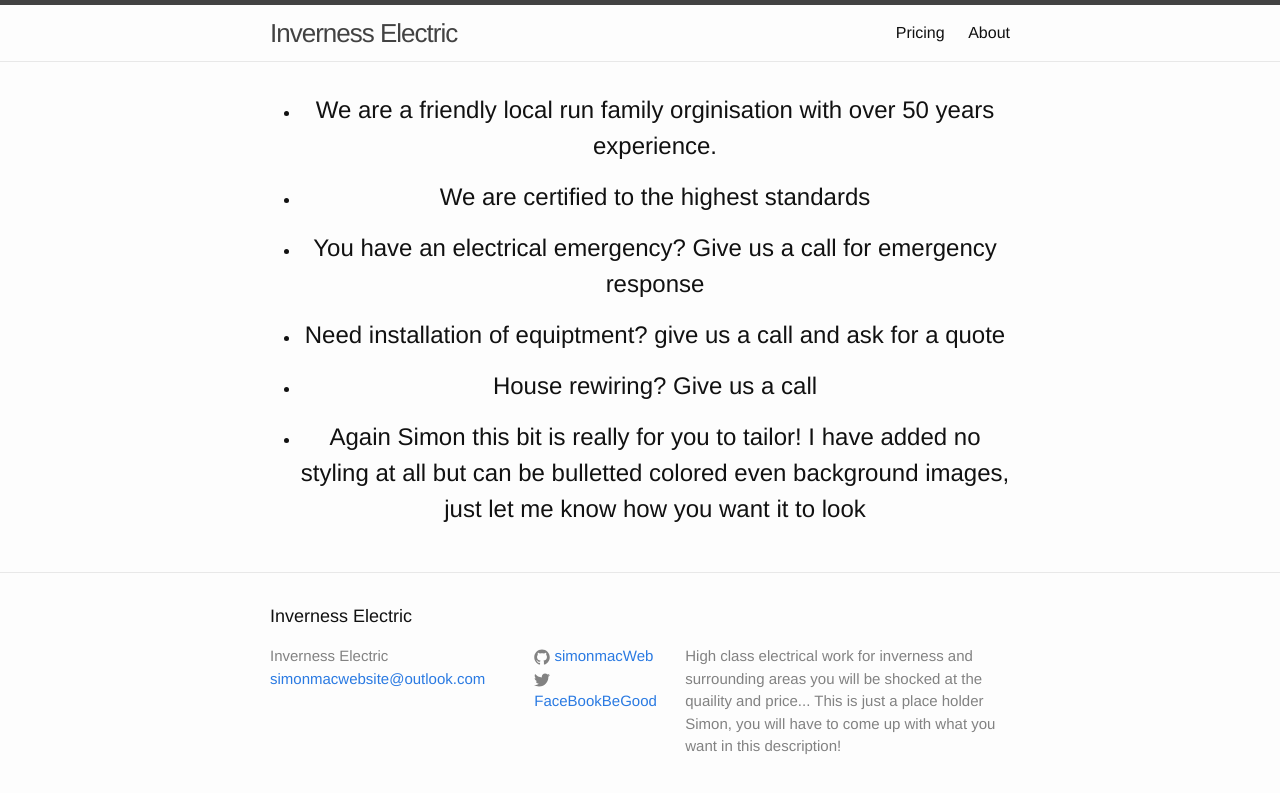
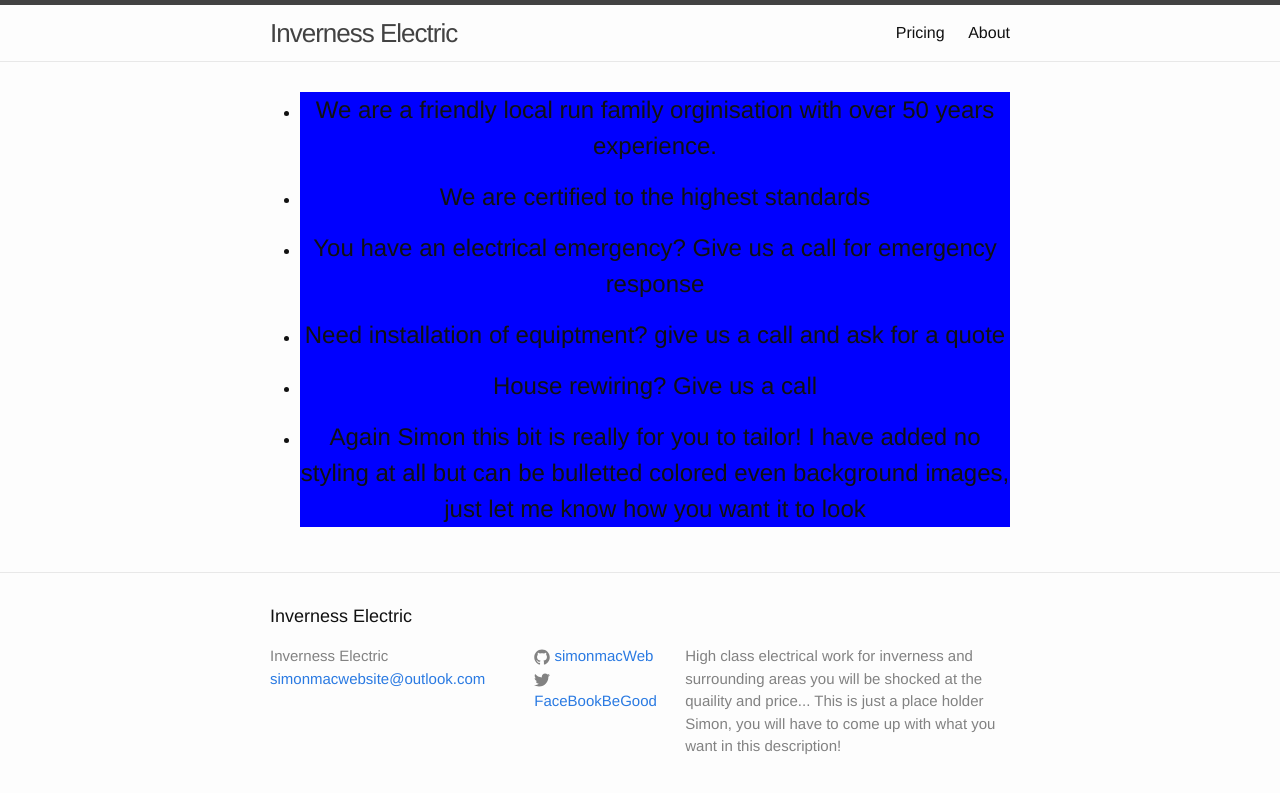
Before and after one commit to simonmacweb/simonmacweb.github.io, a Jekyll site: the page built from index.html, in a window 1280 px wide. Shown: the top 793 px of the page. Built offline with Jekyll 4.4.1, drawn with Linux system fonts in a browser that asks for light colours.

Commit message:
Update index.html

```diff
--- a/index.html
+++ b/index.html
@@ -4,7 +4,7 @@ layout: default
 
 <div class="home">
 
-<ul>
+<ul style="background-color:blue;">
   <li>
     <h2 style="color:Gret;text-align:center">We are a friendly local run family orginisation with over 50 years experience.</h1>
   </li>
```
